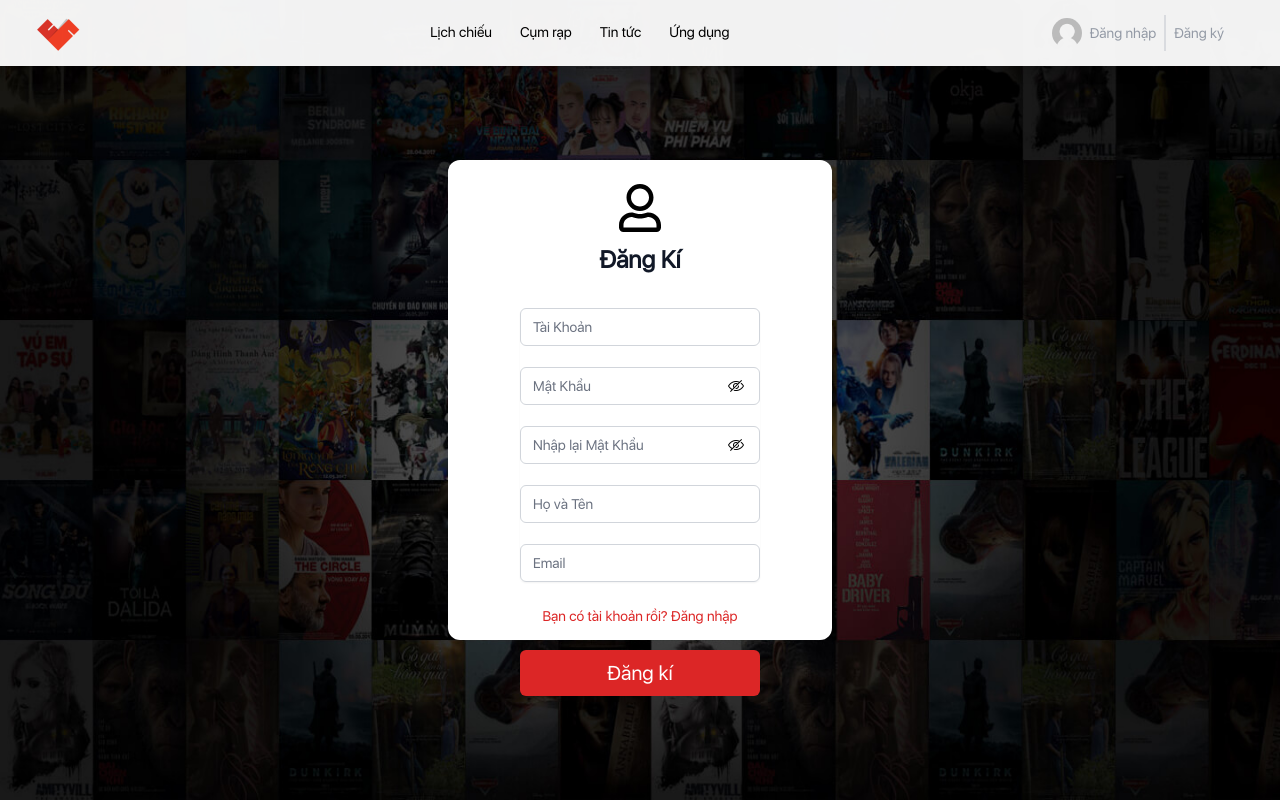
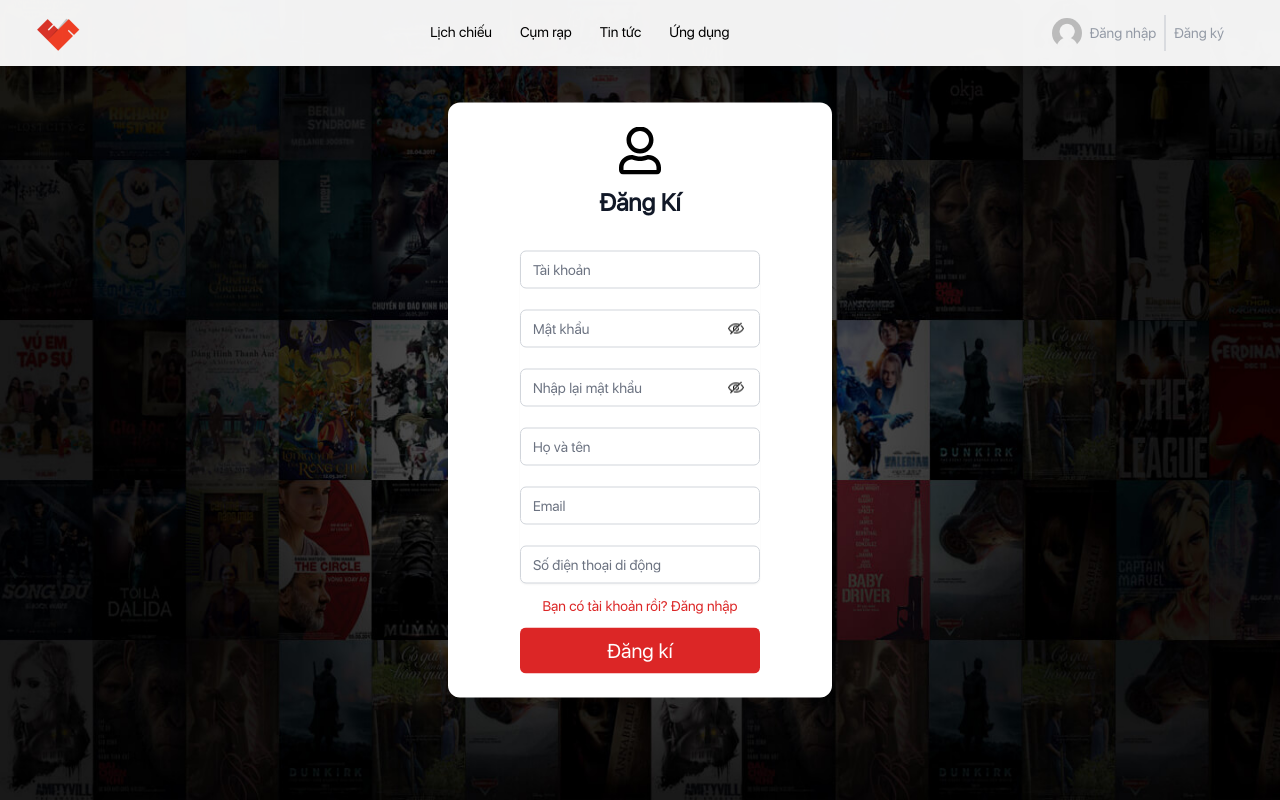
Before and after one commit to tuantran255/BC15-Nhom12-BookingMovie, a React (Create React App) app: page /register in a window 1280 px wide. Built offline with nearby package versions, Linux system fonts and the light colour scheme.

Commit message:
add validation login and register

```diff
--- a/package.json
+++ b/package.json
@@ -20,9 +20,11 @@
     "react-router-dom": "^5.3.0",
     "react-scripts": "5.0.0",
     "react-scroll": "^1.8.4",
+    "reactstrap": "^9.0.1",
     "redux": "^4.1.2",
     "swiper": "^7.3.3",
-    "web-vitals": "^2.1.2"
+    "web-vitals": "^2.1.2",
+    "yup": "^0.32.11"
   },
   "scripts": {
     "start": "react-scripts start",
--- a/src/pages/Login/Login.js
+++ b/src/pages/Login/Login.js
@@ -3,38 +3,66 @@ import { NavLink } from "react-router-dom";
 import show from "../../assets/images/show.png";
 import hide from "../../assets/images/hide.png";
 import logoAvatar from "../../assets/images/user-regular.svg";
-import Form from "antd/lib/form/Form";
+import { useFormik } from "formik";
+import { useDispatch, useSelector } from "react-redux";
+import { getAPILogin } from "../../redux/slices/loginSlice";
+import * as Yup from "yup";
 export default function Login() {
+  const dispatch = useDispatch();
+  const userLogin = useSelector(state => state.login?.userLogin);
   let [showPass, setShowPass] = useState(false);
+  const formik = useFormik({
+    initialValues: {
+      taiKhoan: "",
+      matKhau: "",
+    },
+    validationSchema: Yup.object().shape({
+      taiKhoan: Yup.string().required("Tài khoản không được để trống"),
+      matKhau: Yup.string().required("Mật khẩu không được để trống"),
+    }),
+    onSubmit: values => {
+      dispatch(getAPILogin(values));
+    },
+  });
   return (
     <div>
-      <div className="absolute top-1/2 left-1/2 transform -translate-x-1/2 -translate-y-1/2 bg-white w-96 h-3/5 rounded-xl">
+      <div className="absolute top-1/2 left-1/2 transform -translate-x-1/2 -translate-y-1/2 bg-white w-96 h-auto rounded-xl">
         <div className="mx-10 ">
           <div className="min-h-full flex items-center justify-center py-6 px-4 sm:px-6 lg:px-8">
             <div className="max-w-md w-full space-y-8">
               <div>
-                <img className="mx-auto h-12 " src={logoAvatar} alt="Workflow" style={{ color: "white" }} />
-                <h2 className="mt-3 text-center text-2xl font-extrabold text-gray-900">Đăng Nhập</h2>
+                <img className="mx-auto h-10 " src={logoAvatar} alt="Workflow" />
+                <h2 className="mt-1 text-center text-xl font-extrabold text-gray-900">Đăng Nhập</h2>
               </div>
-              <Form className="mt-2 space-y-6">
-                <div className="rounded-md shadow-sm -space-y-px">
+              <form onSubmit={formik.handleSubmit}>
+                <div className="rounded-md shadow-sm">
                   <div>
                     <label className="sr-only">Tài Khoản</label>
                     <input
+                      name="taiKhoan"
+                      onChange={formik.handleChange}
+                      onBlur={formik.handleBlur}
                       className="appearance-none  relative block w-full px-3 py-2 border border-gray-300 placeholder-gray-500 text-gray-900 rounded-md focus:outline-none focus:ring-gray-500 focus:border-gray-500 focus:z-10 sm:text-sm"
                       placeholder="Tài Khoản"
                     />
+                    {formik.errors.taiKhoan && formik.touched.taiKhoan ? (
+                      <div className="text-red-600">{formik.errors.taiKhoan}</div>
+                    ) : null}
                   </div>
                   <br />
                   <div>
                     <label className="sr-only mt-5">Mật Khẩu</label>
                     <div className="relative">
                       <input
+                        name="matKhau"
+                        onChange={formik.handleChange}
+                        onBlur={formik.handleBlur}
                         type={showPass ? "type" : "password"}
                         className="appearance-none block w-full px-3 py-2 border border-gray-300 placeholder-gray-500 text-gray-900 rounded-md focus:outline-none focus:ring-gray-500 focus:border-gray-500 focus:z-10 sm:text-sm"
                         placeholder="Mật Khẩu"
                       />
                       <button
+                        type="button"
                         className="absolute top-1/2  transform  -translate-y-1/2 right-2"
                         onClick={() => {
                           setShowPass(!showPass);
@@ -49,20 +77,13 @@ export default function Login() {
                         }
                       </button>
                     </div>
+                    {formik.errors.matKhau && formik.touched.matKhau ? (
+                      <div className="text-red-600">{formik.errors.matKhau}</div>
+                    ) : null}
                   </div>
                 </div>
 
-                <div className="flex items-center justify-between">
-                  <div className="flex items-center">
-                    <input
-                      type="checkbox"
-                      className="h-4 w-4 text-red-600 focus:ring-red-600 border-gray-300 rounded"
-                    />
-                    <label htmlFor="remember-me" className="ml-2 block text-sm text-gray-900">
-                      Lưu tài khoản
-                    </label>
-                  </div>
-
+                <div className="flex items-center justify-center mt-3">
                   <div className="text-sm">
                     <NavLink to="/register" className="font-medium text-red-600 hover:text-gray-900">
                       Đăng kí tài khoản?
@@ -71,12 +92,16 @@ export default function Login() {
                 </div>
 
                 <div>
-                  <button className=" relative w-full flex justify-center py-2 px-4 border border-transparent text-xl font-medium rounded-md text-white bg-red-600 hover:bg-red-700 focus:outline-none focus:ring-2 focus:ring-offset-2 focus:ring-red-600">
+                  <button
+                    type="submit"
+                    disabled={!formik.isValid}
+                    className=" relative w-full flex justify-center py-2 px-4 border border-transparent text-xl font-medium rounded-md text-white bg-red-600 hover:bg-red-700 focus:outline-none focus:ring-2 focus:ring-offset-2 focus:ring-red-600 mt-3 cursor-pointer"
+                  >
                     <span className="absolute left-0 inset-y-0 flex items-center pl-3"></span>
                     Đăng nhập
                   </button>
                 </div>
-              </Form>
+              </form>
             </div>
           </div>
         </div>
--- a/src/pages/Register/Register.js
+++ b/src/pages/Register/Register.js
@@ -1,17 +1,51 @@
-import Form from "antd/lib/form/Form";
 import React from "react";
 import { NavLink } from "react-router-dom";
 import show from "../../assets/images/show.png";
 import hide from "../../assets/images/hide.png";
 import logoAvatar from "../../assets/images/user-regular.svg";
 import { useState } from "react";
-
+import { useFormik } from "formik";
+import * as Yup from "yup";
 export default function Register() {
   let [showPass, setShowPass] = useState(false);
   let [showRePass, setShowRePass] = useState(false);
+  const formik = useFormik({
+    initialValues: {
+      taiKhoan: "",
+      matKhau: "",
+      nhapLaiMatKhau: "",
+      email: "",
+      soDt: "",
+      hoTen: "",
+    },
+    validationSchema: Yup.object().shape({
+      taiKhoan: Yup.string().required("Tài khoản không được để trống").min(6, "Tài khoản có ít nhất 6 kí tự"),
+      matKhau: Yup.string().required("Mật khẩu không được để trống").min(6, "Mật khẩu có ít nhất 6 kí tự"),
+      nhapLaiMatKhau: Yup.string()
+        .oneOf([Yup.ref("matKhau")], "Mật khẩu nhập lại không đúng")
+        .required("Mật khẩu không được để trống"),
+      email: Yup.string().required("Email không được để trống").email("Email nhập chưa đúng"),
+      soDt: Yup.string()
+        .required("Số điện thoại không được để trống")
+        .matches(
+          /^((\\+[1-9]{1,4}[ \\-]*)|(\\([0-9]{2,3}\\)[ \\-]*)|([0-9]{2,4})[ \\-]*)*?[0-9]{3,4}?[ \\-]*[0-9]{3,4}?$/,
+          "Chưa nhập đúng số điện thoại"
+        )
+        .min(9, "Chưa nhập đúng số điện thoại")
+        .max(10, "Chưa nhập đúng số điện thoại"),
+      hoTen: Yup.string()
+        .required("Họ tên không được để trống")
+        .matches(/^[A-Za-z ]*$/, "Họ và tên không dấu")
+        .min(6, "Họ và tên có ít nhất 6 kí tự"),
+    }),
+    onSubmit: values => {
+      console.log(formik.values.matKhau);
+      console.log(formik.values.nhapLaiMatKhau);
+    },
+  });
   return (
     <div>
-      <div className="absolute top-1/2 left-1/2 transform -translate-x-1/2 -translate-y-1/2 bg-white w-96 h-3/5 rounded-xl">
+      <div className="absolute top-1/2 left-1/2 transform -translate-x-1/2 -translate-y-1/2 bg-white w-96 h-auto rounded-xl">
         <div className="mx-10">
           <div className="min-h-full flex items-center justify-center py-6 px-4 sm:px-6 lg:px-8">
             <div className="max-w-md w-full space-y-8">
@@ -19,25 +53,35 @@ export default function Register() {
                 <img className="mx-auto h-12 " src={logoAvatar} alt="Workflow" style={{ color: "white" }} />
                 <h2 className="mt-3 text-center text-2xl font-extrabold text-gray-900">Đăng Kí</h2>
               </div>
-              <Form className="mt-2 space-y-6">
+              <form onSubmit={formik.handleSubmit}>
                 <div className="rounded-md shadow-sm -space-y-px">
                   <div>
                     <label className="sr-only">Tài khoản</label>
                     <input
+                      name="taiKhoan"
+                      onChange={formik.handleChange}
+                      onBlur={formik.handleBlur}
                       className="appearance-none  relative block w-full px-3 py-2 border border-gray-300 placeholder-gray-500 text-gray-900 rounded-md focus:outline-none focus:ring-gray-500 focus:border-gray-500 focus:z-10 sm:text-sm"
-                      placeholder="Tài Khoản"
+                      placeholder="Tài khoản"
                     />
+                    {formik.errors.taiKhoan && formik.touched.taiKhoan ? (
+                      <div className="text-red-600">{formik.errors.taiKhoan}</div>
+                    ) : null}
                   </div>
                   <br />
                   <div>
                     <label className="sr-only mt-5">Mật khẩu</label>
                     <div className="relative">
                       <input
+                        name="matKhau"
+                        onChange={formik.handleChange}
+                        onBlur={formik.handleBlur}
                         type={showPass ? "type" : "password"}
                         className="appearance-none  block w-full px-3 py-2 border border-gray-300 placeholder-gray-500 text-gray-900 rounded-md focus:outline-none focus:ring-gray-500 focus:border-gray-500 focus:z-10 sm:text-sm"
-                        placeholder="Mật Khẩu"
+                        placeholder="Mật khẩu"
                       />
                       <button
+                        type="button"
                         className="absolute top-1/2  transform  -translate-y-1/2 right-2"
                         onClick={() => {
                           setShowPass(!showPass);
@@ -52,17 +96,24 @@ export default function Register() {
                         }
                       </button>
                     </div>
+                    {formik.errors.matKhau && formik.touched.matKhau ? (
+                      <div className="text-red-600">{formik.errors.matKhau}</div>
+                    ) : null}
                   </div>
                   <br />
                   <div>
                     <label className="sr-only mt-5">Nhập lại mật khẩu</label>
                     <div className="relative">
                       <input
+                        name="nhapLaiMatKhau"
+                        onChange={formik.handleChange}
+                        onBlur={formik.handleBlur}
                         type={showRePass ? "type" : "password"}
                         className="appearance-none block w-full px-3 py-2 border border-gray-300 placeholder-gray-500 text-gray-900 rounded-md focus:outline-none focus:ring-gray-500 focus:border-gray-500 focus:z-10 sm:text-sm"
-                        placeholder="Nhập lại Mật Khẩu"
+                        placeholder="Nhập lại mật khẩu"
                       />
                       <button
+                        type="button"
                         className="absolute top-1/2  transform  -translate-y-1/2 right-2"
                         onClick={() => {
                           setShowRePass(!showRePass);
@@ -77,40 +128,74 @@ export default function Register() {
                         }
                       </button>
                     </div>
+                    {formik.errors.nhapLaiMatKhau && formik.touched.nhapLaiMatKhau ? (
+                      <div className="text-red-600">{formik.errors.nhapLaiMatKhau}</div>
+                    ) : null}
                   </div>
                   <br />
                   <div>
                     <label className="sr-only mt-5">Họ và Tên</label>
                     <input
+                      name="hoTen"
+                      onChange={formik.handleChange}
+                      onBlur={formik.handleBlur}
                       className="appearance-none  relative block w-full px-3 py-2 border border-gray-300 placeholder-gray-500 text-gray-900 rounded-md focus:outline-none focus:ring-gray-500 focus:border-gray-500 focus:z-10 sm:text-sm"
-                      placeholder="Họ và Tên"
+                      placeholder="Họ và tên"
                     />
+                  </div>
+                  {formik.errors.hoTen && formik.touched.hoTen ? (
+                    <div className="text-red-600">{formik.errors.hoTen}</div>
+                  ) : null}
+                  <br />
+                  <div>
+                    <label className="sr-only mt-2">Email</label>
+                    <input
+                      type="email"
+                      name="email"
+                      onChange={formik.handleChange}
+                      onBlur={formik.handleBlur}
+                      className="appearance-none  relative block w-full px-3 py-2 border border-gray-300 placeholder-gray-500 text-gray-900 rounded-md focus:outline-none focus:ring-gray-500 focus:border-gray-500 focus:z-10 sm:text-sm"
+                      placeholder="Email"
+                    />
+                    {formik.errors.email && formik.touched.email ? (
+                      <div className="text-red-600">{formik.errors.email}</div>
+                    ) : null}
                   </div>
                   <br />
                   <div>
-                    <label className="sr-only mt-5">Email</label>
+                    <label className="sr-only mt-5">Số điện thoại di động</label>
                     <input
+                      name="soDt"
+                      onChange={formik.handleChange}
+                      onBlur={formik.handleBlur}
                       className="appearance-none  relative block w-full px-3 py-2 border border-gray-300 placeholder-gray-500 text-gray-900 rounded-md focus:outline-none focus:ring-gray-500 focus:border-gray-500 focus:z-10 sm:text-sm"
-                      placeholder="Email"
+                      placeholder="Số điện thoại di động"
                     />
+                    {formik.errors.soDt && formik.touched.soDt ? (
+                      <div className="text-red-600">{formik.errors.soDt}</div>
+                    ) : null}
                   </div>
                 </div>
 
-                <div className="flex items-center justify-center">
+                <div className="flex items-center justify-center mt-3">
                   <div className="text-sm">
-                    <NavLink to="/login" className="font-medium text-red-600 hover:text-gray-900">
+                    <NavLink to="/login" className="font-medium text-red-600 hover:text-gray-900 ">
                       Bạn có tài khoản rồi? Đăng nhập
                     </NavLink>
                   </div>
                 </div>
 
                 <div>
-                  <button className=" relative w-full flex justify-center py-2 px-4 border border-transparent text-xl font-medium rounded-md text-white bg-red-600 hover:bg-red-700 focus:outline-none focus:ring-2 focus:ring-offset-2 focus:ring-red-600">
+                  <button
+                    type="submit"
+                    disabled={!formik.isValid}
+                    className=" relative w-full flex justify-center py-2 px-4 border border-transparent text-xl font-medium rounded-md text-white bg-red-600 hover:bg-red-700 focus:outline-none focus:ring-2 focus:ring-offset-2 focus:ring-red-600 mt-3 cursor-pointer"
+                  >
                     <span className="absolute left-0 inset-y-0 flex items-center pl-3"></span>
                     Đăng kí
                   </button>
                 </div>
-              </Form>
+              </form>
             </div>
           </div>
         </div>
--- a/src/redux/configStore.js
+++ b/src/redux/configStore.js
@@ -1,10 +1,12 @@
 import { configureStore } from "@reduxjs/toolkit";
 import bannerReducer from "./slices/bannerSlice";
 import detailSlice from "./slices/detailSlice";
+import  loginSlice  from "./slices/loginSlice";
 
 export const store = configureStore({
   reducer: {
     banner: bannerReducer,
     detail: detailSlice,
+    login: loginSlice,
   },
 });
--- /dev/null
+++ b/src/redux/slices/loginSlice.js
@@ -0,0 +1,37 @@
+import { createSlice } from "@reduxjs/toolkit";
+import { api, TOKEN, USER_LOGIN } from "../../util/apiSetting";
+
+let user = {};
+if (localStorage.getItem(USER_LOGIN)) {
+  user = JSON.parse(localStorage.getItem(USER_LOGIN));
+}
+
+export const loginSlice = createSlice({
+  name: "login",
+  initialState: {
+    userLogin: user,
+  },
+  reducers: {
+    getUser: (state, action) => {
+      const thongTinDangNhap = action.payload;
+      localStorage.setItem(USER_LOGIN, JSON.stringify(thongTinDangNhap));
+      localStorage.setItem(TOKEN, thongTinDangNhap.accessToken);
+      state.userLogin = action.payload;
+    },
+  },
+});
+
+export const getAPILogin = thongTinDangNhap => {
+  return async dispatch => {
+    try {
+      let result = await api.post(`/api/QuanLyNguoiDung/DangNhap`, thongTinDangNhap);
+      dispatch(getUser(result.data.content));
+    } catch (err) {
+      console.log(`err`, err.response?.data);
+    }
+  };
+};
+
+const { actions, reducer } = loginSlice;
+export const { getUser } = actions;
+export default reducer;
--- a/src/util/apiSetting.js
+++ b/src/util/apiSetting.js
@@ -26,3 +26,6 @@ api.interceptors.request.use(
     return Promise.reject(errors);
   }
 );
+
+export const USER_LOGIN = "USER_LOGIN";
+export const TOKEN = "accessToken";
```
Also changed, not shown: 1 other file (tests, documents, lock files or other folders).
